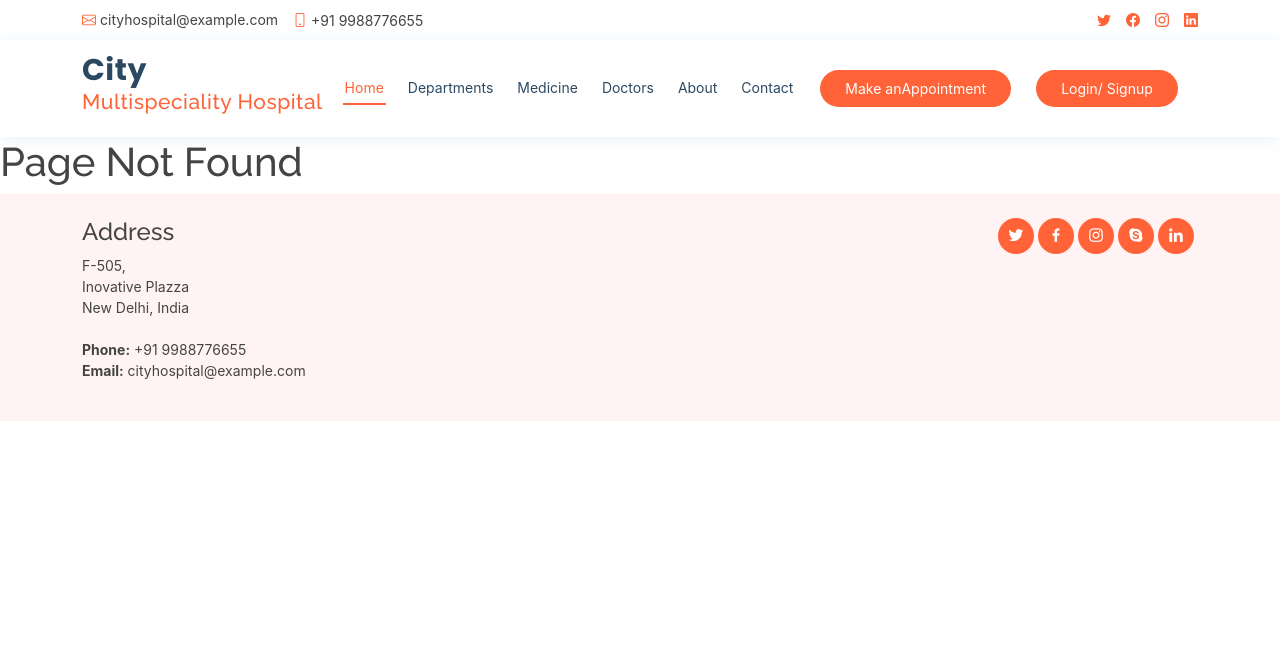
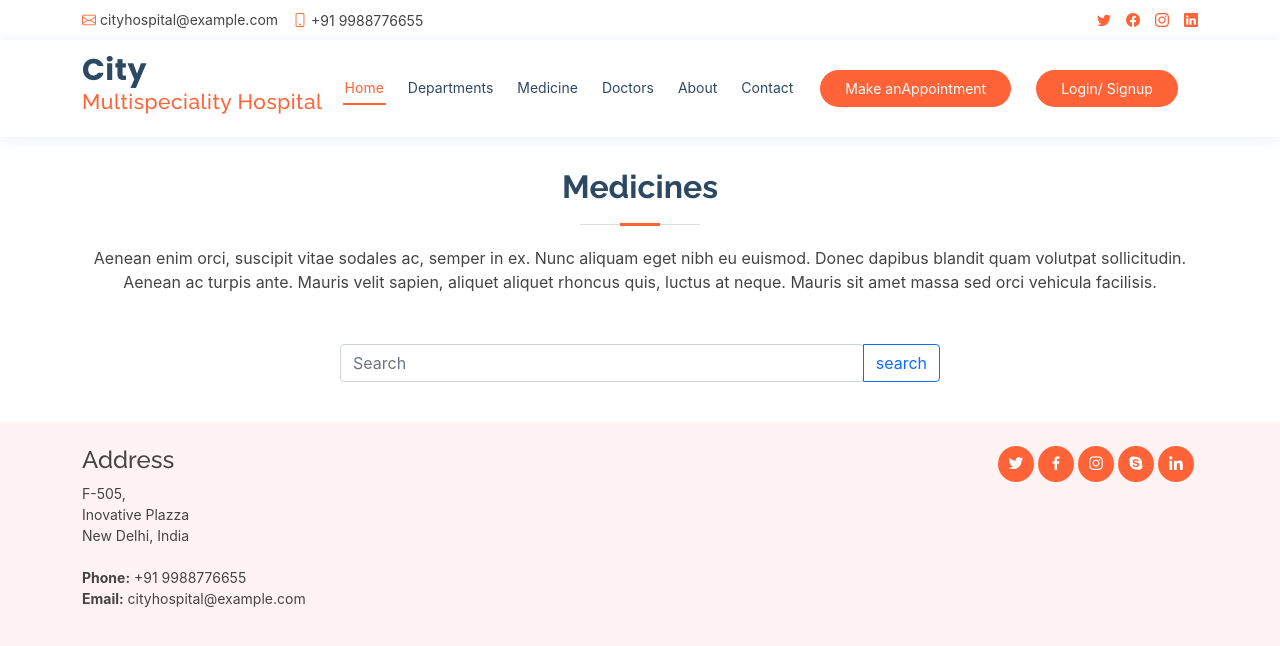
Before and after one commit to sapariyadhara/cityhospital, a React (Create React App) app: page /Medicine in a window 1280 px wide. Shown: the top 646 px of the page. Built offline with nearby package versions, Linux system fonts and the light colour scheme.

Commit message:
filterdata searching

```diff
--- a/src/admin/containers/Medicine.js
+++ b/src/admin/containers/Medicine.js
@@ -18,10 +18,10 @@ import EditNoteIcon from "@mui/icons-material/EditNote";
 function Medicine(props) {
   const [open, setOpen] = React.useState(false);
   const [getmData, setGetmData] = React.useState([]); //1
-  // const [update , setUpdate] = React.useState(false)
+  const [update , setUpdate] = React.useState(false)
 
 
-  let update = false , uid = null
+  let  uid = null
 
   //3  //5
 
@@ -143,7 +143,7 @@ function Medicine(props) {
 
   const handleDese = () => {
     console.log('dese');
-    if(update){
+    if(setUpdate(update ) === true){
       handleUpdate()
       console.log('dese' ,update);
 
--- a/src/routes/UserRoutes.js
+++ b/src/routes/UserRoutes.js
@@ -14,6 +14,7 @@ import NotFound from '../users/containers/NotFound';
 import Auth from '../users/containers/Auth';
 import Contect1 from '../users/containers/Contect1';
 import MediicineU from '../users/containers/MediicineU';
+import Medicines from '../users/medicines/Medicines';
 
 
 function UserRoutes(props) {
@@ -26,7 +27,7 @@ function UserRoutes(props) {
                 <Route path='/Appoinment' element={<Appoinment />} />
                 <Route path='/Contect1' element={<Contect1 />} />
                 <Route path='/Departments' element={<Departments />} />
-                <Route path='/MedicineU' element={<MediicineU />}/>
+                <Route path='/Medicine' element={<Medicines />}/>
                 <Route path='/Doctors' element={<Doctors />} />
                 <Route path='/Doctor/:id' element={<Doctor />} />
                 <Route path='/Doctor/visiting_doctor' element={<VisitingDoctor />} />
--- a/src/users/components/Header.js
+++ b/src/users/components/Header.js
@@ -31,7 +31,7 @@ function Header(props) {
                             <ul>
                                 <li><Link className="nav-link scrollto active" to={'/'} >Home</Link></li>
                                 <li><Link className="nav-link scrollto" to={'/Departments'}>Departments</Link></li>
-                                <li><Link className="nav-link scrollto" to={'/MedicineU'}>Medicine</Link></li>
+                                <li><Link className="nav-link scrollto" to={'/Medicine'}>Medicine</Link></li>
                                 <li><Link className="nav-link scrollto" to={'/Doctors'}>Doctors</Link></li>
                                 <li><Link className="nav-link scrollto " to={'/about'}>About</Link></li>
                                 <li><Link className="nav-link scrollto" to={'/Contect1'}>Contact</Link></li>
--- /dev/null
+++ b/src/users/components/Ui/CoustomCard.js
@@ -0,0 +1,52 @@
+import React from 'react';
+import { Button, Card, CardBody, CardSubtitle, CardText, CardTitle } from 'reactstrap';
+
+function CoustomCard({value}) {
+    return (
+        <div>
+            <Card
+                style={{
+                    width: '18rem'
+                }}
+            >
+               {
+                   value.url ?
+                   <img
+                    alt="Sample"
+                    src="https://picsum.photos/300/200"
+                /> : null
+               }
+
+                <CardBody>
+                    <CardTitle tag="h5">
+                       {value.mname}
+                    </CardTitle>
+                    <CardSubtitle
+                        className="mb-2 text-muted"
+                        tag="h6"
+                    >
+                        {value.amount}
+                    </CardSubtitle>
+                    <CardSubtitle
+                        className="mb-2 text-muted"
+                        tag="h6"
+                    >
+                        {value.exdate}
+                    </CardSubtitle>
+                    <CardText>
+                        {value.pres}
+                    </CardText>
+                    {
+                        value.btndata ?
+                        <Button>
+                        Button
+                    </Button> : null
+                    }
+
+                </CardBody>
+            </Card>
+        </div>
+    );
+}
+
+export default CoustomCard;
--- /dev/null
+++ b/src/users/medicines/ListMedicines.js
@@ -0,0 +1,26 @@
+import React from 'react';
+import CoustomCard from '../components/Ui/CoustomCard';
+
+function ListMedicines({ mdata }) {
+    return (
+        <>
+            {
+                mdata.map((v, i) => {
+
+
+
+                    return (
+                        <div div className='col-md-3' >
+                            <CoustomCard value={v} />
+                        </div>
+                    )
+
+                })
+
+            }
+
+        </>
+    );
+}
+
+export default ListMedicines;
--- /dev/null
+++ b/src/users/medicines/Medicines.js
@@ -0,0 +1,57 @@
+import React, { useEffect, useState } from 'react';
+import ListMedicines from './ListMedicines';
+
+function Medicines(props) {
+    const [data , setData ] = useState([])
+    const [filterData , setFilterData ] = useState([])
+
+    useEffect(() => {
+        let localData = JSON.parse(localStorage.getItem('medicine'))
+        if(localData){
+            setData(localData)
+        }
+    } , []);
+
+    const handleChange = (val) => {
+        console.log(val);
+        let localData = JSON.parse(localStorage.getItem('medicine'))
+
+        let fData = localData.filter((v) =>
+            v.mname.toLowerCase().includes(val.toLowerCase()) ||
+            v.amount.toString().includes(val) ||
+            v.exdate.toString().includes(val) ||
+            v.pres.toLowerCase().includes(val.toLowerCase())
+        )
+        setFilterData(fData)
+
+        console.log(fData);
+    }
+    return (
+        <section id="contact" className="contact">
+            <div className="container">
+                <div className="section-title">
+                    <h2>Medicines</h2>
+                    <p>
+                        Aenean enim orci, suscipit vitae sodales ac, semper in ex. Nunc
+                        aliquam eget nibh eu euismod. Donec dapibus blandit quam
+                        volutpat sollicitudin. Aenean ac turpis ante. Mauris velit
+                        sapien, aliquet aliquet rhoncus quis, luctus at neque. Mauris
+                        sit amet massa sed orci vehicula facilisis.
+                    </p>
+                </div>
+            </div>
+            <div className='container'>
+            <div class="input-group" style={{ width: '600px', margin: ' 20px auto' }}>
+                <input type="search" name='search'  class="form-control rounded" placeholder="Search" aria-label="Search" aria-describedby="search-addon"
+                    onChange={(e) => handleChange(e.target.value)} />
+                <button type="button" class="btn btn-outline-primary" >search</button>
+            </div>
+                    <div className='row gap-3'>
+                        <ListMedicines mdata={filterData.length > 0 ? filterData :  data} />
+                    </div>
+            </div>
+        </section>
+    );
+}
+
+export default Medicines;
```
